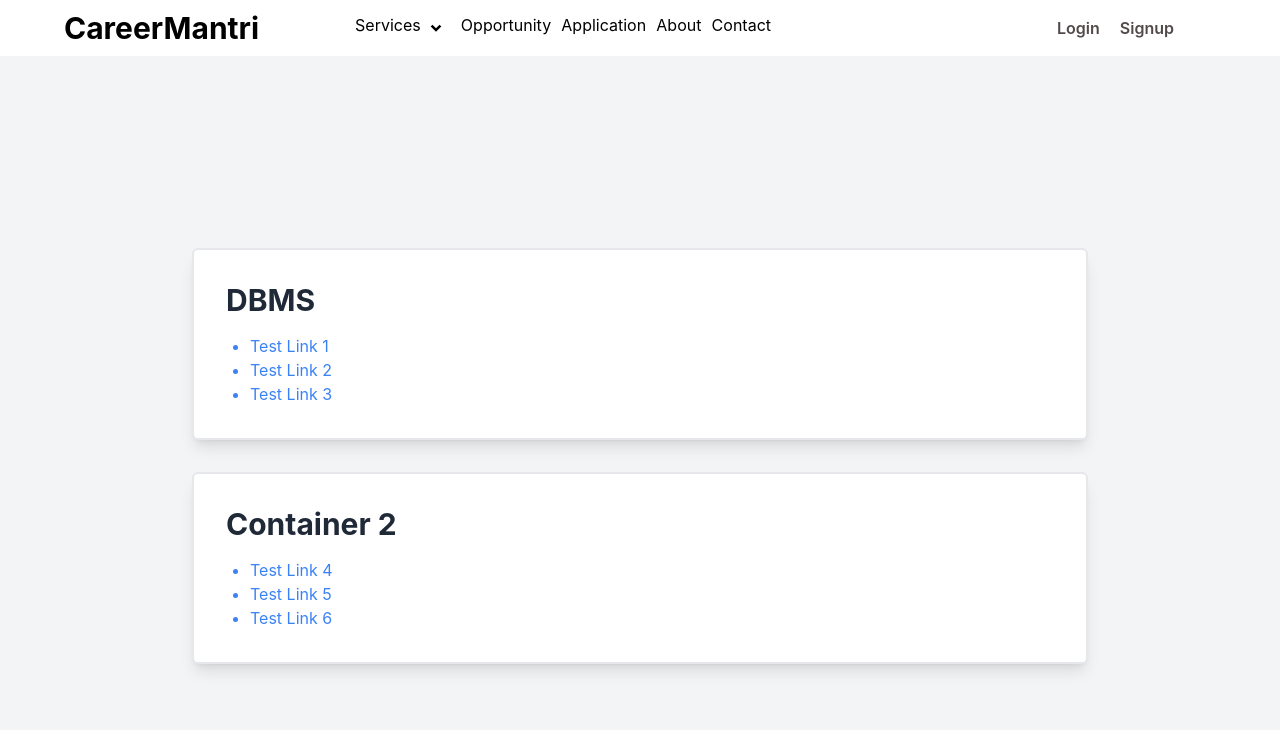
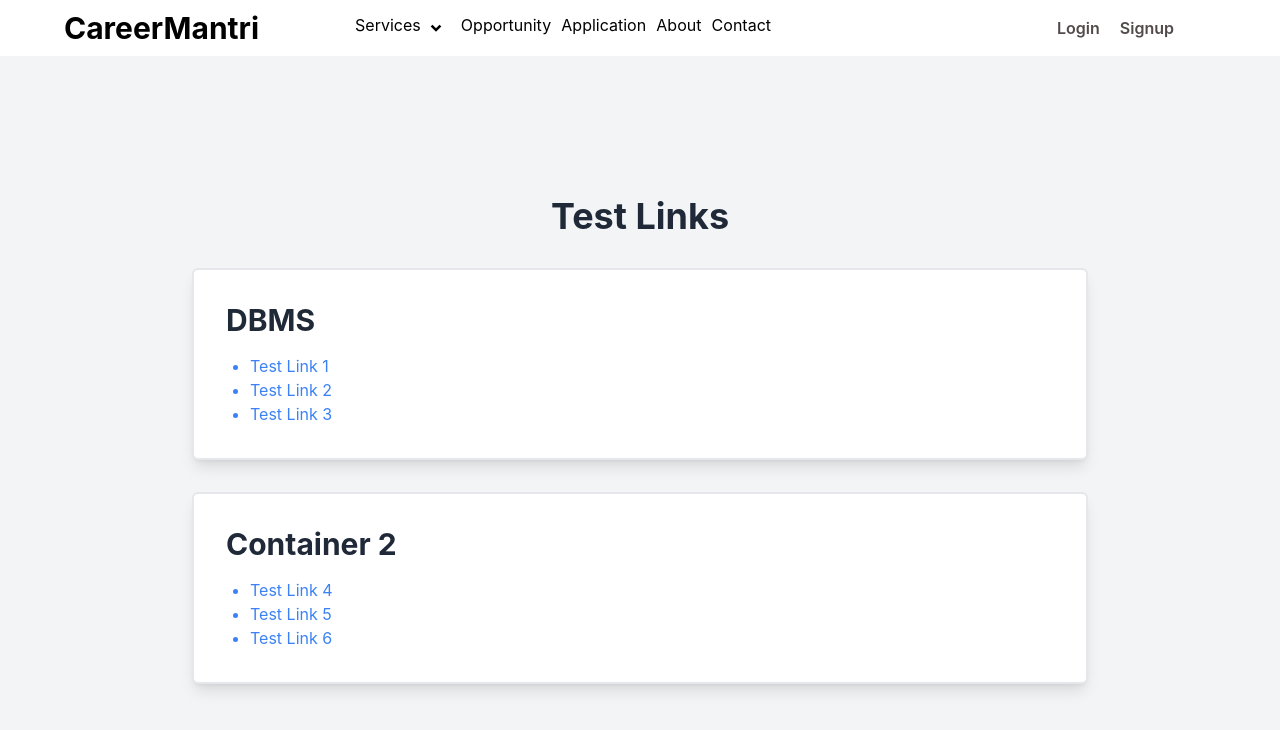
Before and after one commit to DhananjayDogne/nit_b_chatbot_2, a React (Create React App) app in the folder frontend/: page /testlinks in a window 1280 px wide. Shown: the top 730 px of the page. Built offline with nearby package versions, Linux system fonts and the light colour scheme.

Commit message:
Update TestLinks.jsx

```diff
--- a/frontend/src/components/Progress/TestLinks.jsx
+++ b/frontend/src/components/Progress/TestLinks.jsx
@@ -4,6 +4,7 @@
     return (
         <div className="flex justify-center items-center h-screen bg-gray-100">
             <div className="container mx-auto">
+                <h1 className="text-4xl font-bold text-center text-gray-800 mb-8">Test Links</h1>
                 {/* First Container */}
                 <div className="bg-white w-[70%] m-auto p-8 my-8 rounded-md shadow-lg border-2 border-rgb-94-246-246 hover:shadow-xl hover:transform hover:scale-105 transition-transform duration-300">
                     <h2 className="text-3xl font-bold mb-4 text-gray-800">DBMS</h2>
```
